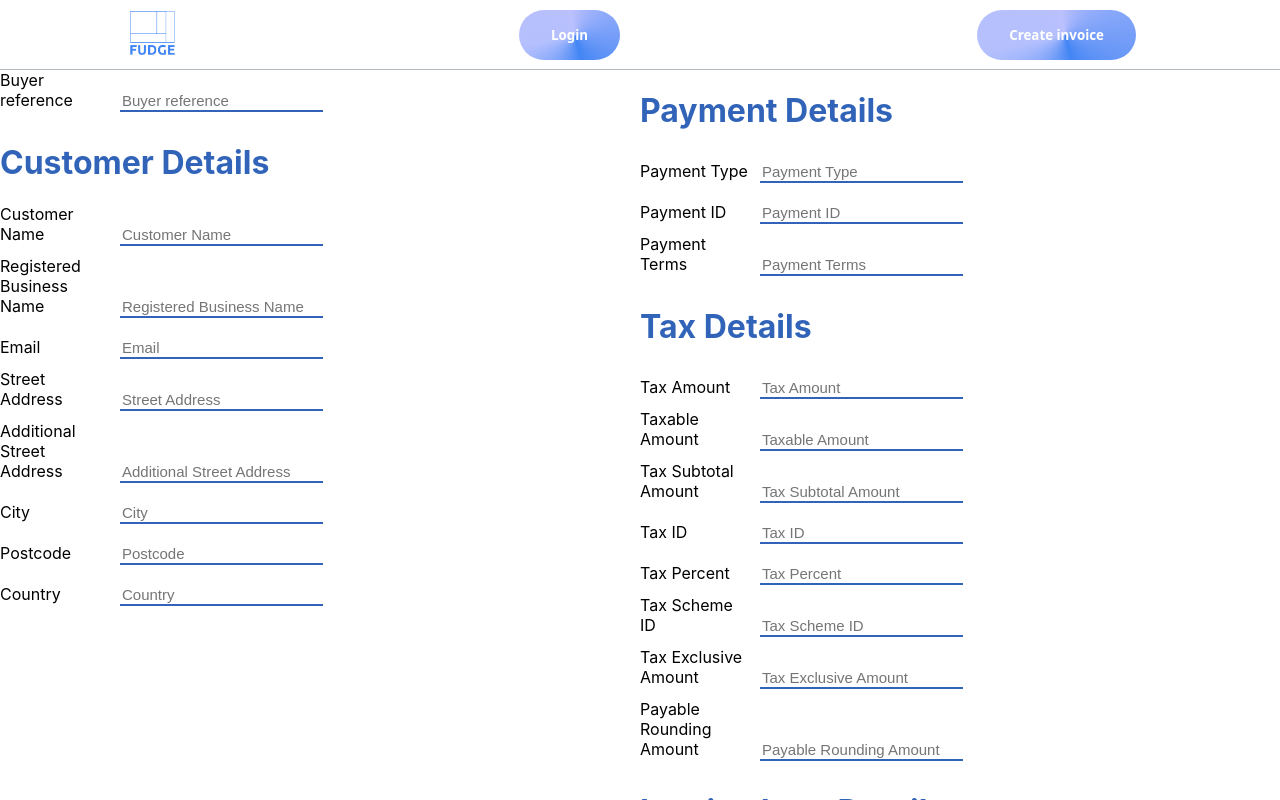
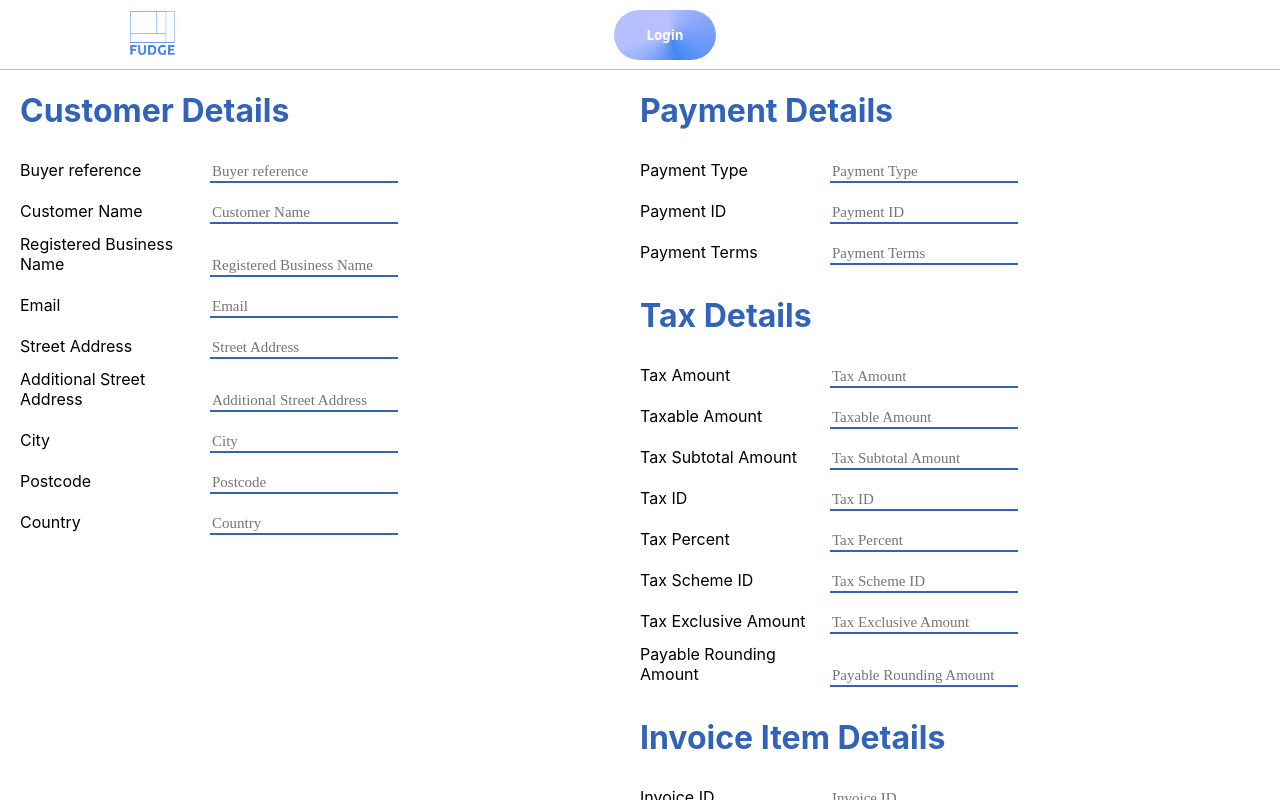
Before and after one commit to seng-fudge/frontend, a Next.js app: page /createInvoice in a window 1280 px wide. Built offline with nearby package versions, Linux system fonts and the light colour scheme.

Commit message:
fix: minor margin fixes

```diff
--- a/components/FormInput.js
+++ b/components/FormInput.js
@@ -5,6 +5,6 @@ export default function FormInput({ type, id, name }) {
         <label className={styles.label}>
             {name}
         </label>
-        <input type={type} className={styles.input} id={id} name={id} placeholder={name} />
+        <input type={type} className={styles.input} id={id} name={id} placeholder={name} required/>
     </div>;
 }
--- a/components/navbar.js
+++ b/components/navbar.js
@@ -25,11 +25,6 @@ export default function NavBar() {
           <button className="btn-gradient">Login</button>
         </Link></li>)}
         <li>
-          <Link href="/createInvoice" passhref>
-              <button className="btn-gradient">
-                  Create invoice
-              </button>
-          </Link>
       </li>
       </ul>
 
--- a/pages/createInvoice.js
+++ b/pages/createInvoice.js
@@ -18,7 +18,6 @@ export default function CreateInvoice() {
 function InvoiceCreationForm() {
 
   const [loading, setLoading] = useState(false);
-
 
   const onSubmit = async (e) => {
     event.preventDefault();
@@ -127,12 +126,10 @@ function InvoiceCreationForm() {
       <div>
       <form onSubmit={() => onSubmit()}>
 
-        <div className="split left">
-
-            <FormInput id="formBuyerReference" name="Buyer reference" type="text" />
+        <div className="split left gap" >
 
             <h1 className="gradient-text">Customer Details</h1>
-
+            <FormInput id="formBuyerReference" name="Buyer reference" type="text" />
             <FormInput id="formCustomerContactName" name="Customer Name" type="text" />
             <FormInput id="formCustomerRegistration" name="Registered Business Name" type="text" />
             <FormInput id="formCustomerEmail" name="Email" type="email" />
@@ -144,7 +141,7 @@ function InvoiceCreationForm() {
 
         </div>
 
-        <div className="split right">
+        <div className="split right gap">
             <h1 className="gradient-text">Payment Details</h1>
             <FormInput id="formPaymentType" name="Payment Type" type="number" />
 
--- a/styles/User.module.css
+++ b/styles/User.module.css
@@ -2,10 +2,12 @@
     border: none;
     border-bottom: 2px solid #3164B8;
     margin : 10px;
+    font-family: "Ubuntu";
+    font-style: normal;
     font-size: 15px;
 }
 
 .label{
     display: inline-block;
-    width: 110px;
+    width: 180px;
 }
--- a/styles/globals.css
+++ b/styles/globals.css
@@ -176,6 +176,11 @@ button.extra-large {
   left: 0;
 }
 
+.gap {
+    margin-left: 20px;
+    margin-bottom: 40px;
+}
+
 /* Control the right side */
 .right {
   right: 0;
```
